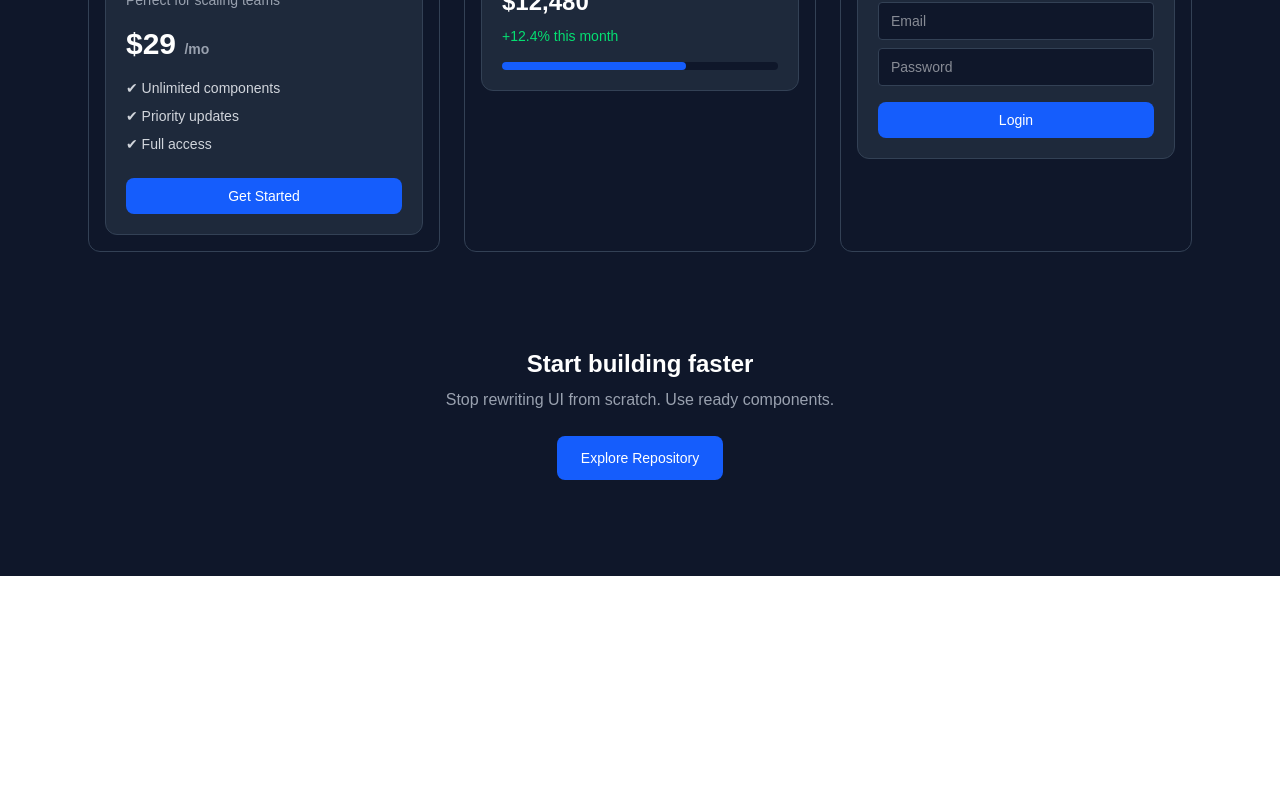
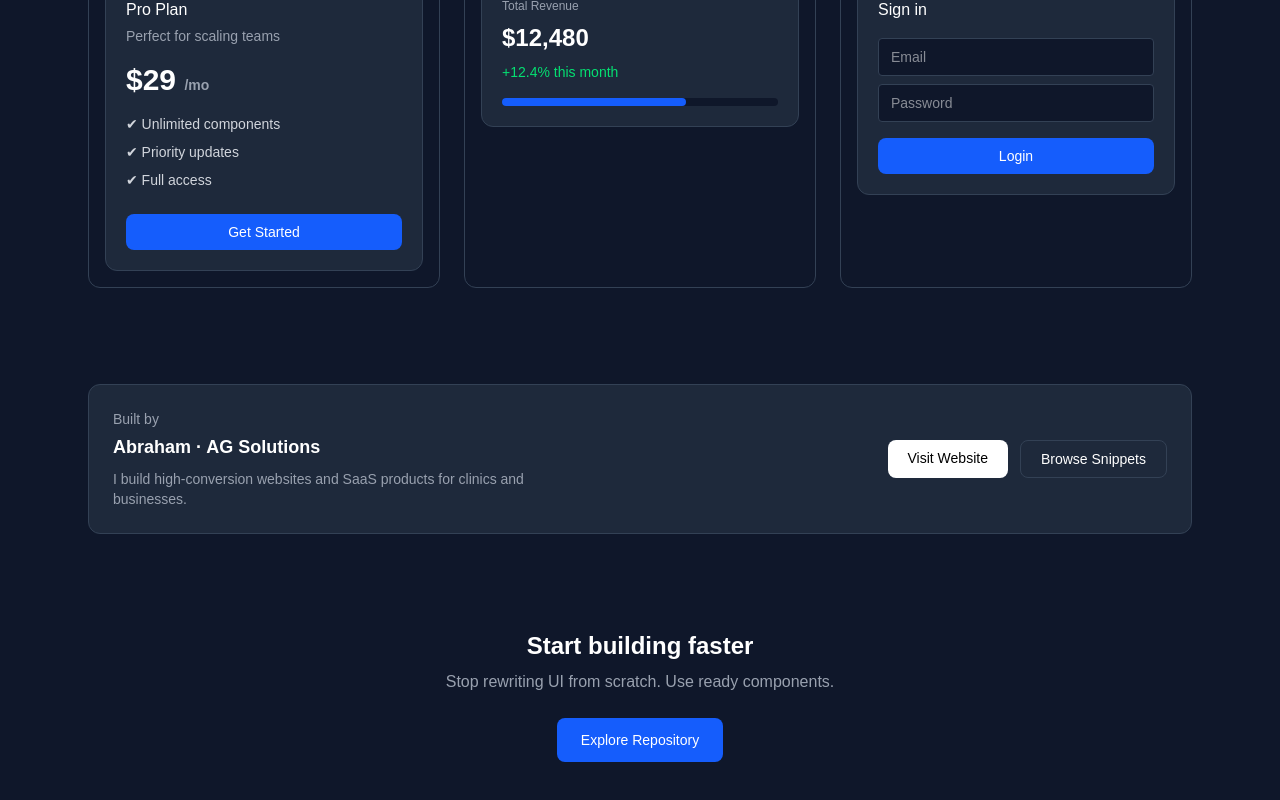
Before and after one commit to Abetar/web-components-repository, a Next.js app: page / in a window 1280 px wide. Shown: the part 788-1588 px from the top of the page. Before the commit the page ends 1364 px from the top, so only its background shows below. Built offline with nearby package versions, Linux system fonts and the light colour scheme.

Commit message:
Add creator section with branding details
Added a creator section with branding and links.

```diff
--- a/app/page.tsx
+++ b/app/page.tsx
@@ -21,6 +21,11 @@ export default function LandingPage() {
         <p className="mt-6 text-lg text-gray-400 max-w-2xl mx-auto">
           Browse curated Tailwind components, sections and layouts. Preview them
           instantly and copy clean code in seconds.
+        </p>
+
+        {/* 🔥 Micro branding (sutil pero poderoso) */}
+        <p className="mt-4 text-sm text-gray-500">
+          Built by AG Solutions
         </p>
 
         <div className="mt-10 flex justify-center gap-4 flex-wrap">
@@ -136,6 +141,42 @@ export default function LandingPage() {
         </div>
       </section>
 
+      {/*  CREATOR SECTION (NUEVO) */}
+      <section className="max-w-6xl mx-auto px-6 pb-24">
+        <div className="bg-[#1e293b] border border-[#334155] rounded-xl p-6 flex flex-col md:flex-row items-center justify-between gap-6">
+
+          <div className="text-center md:text-left">
+            <p className="text-sm text-gray-400">Built by</p>
+
+            <h3 className="text-lg font-semibold text-white mt-1">
+              Abraham · AG Solutions
+            </h3>
+
+            <p className="text-sm text-gray-400 mt-2 max-w-md">
+              I build high-conversion websites and SaaS products for clinics and businesses.
+            </p>
+          </div>
+
+          <div className="flex gap-3">
+            <a
+              href="https://agsolutions.dev"
+              target="_blank"
+              className="px-5 py-2 bg-white text-black rounded-lg text-sm font-medium hover:opacity-90 transition"
+            >
+              Visit Website
+            </a>
+
+            <a
+              href="/explore"
+              className="px-5 py-2 border border-[#334155] rounded-lg text-sm font-medium hover:bg-[#0f172a] transition"
+            >
+              Browse Snippets
+            </a>
+          </div>
+
+        </div>
+      </section>
+
       {/* CTA FINAL */}
       <section className="text-center pb-24">
         <h2 className="text-2xl font-semibold">Start building faster</h2>
```
